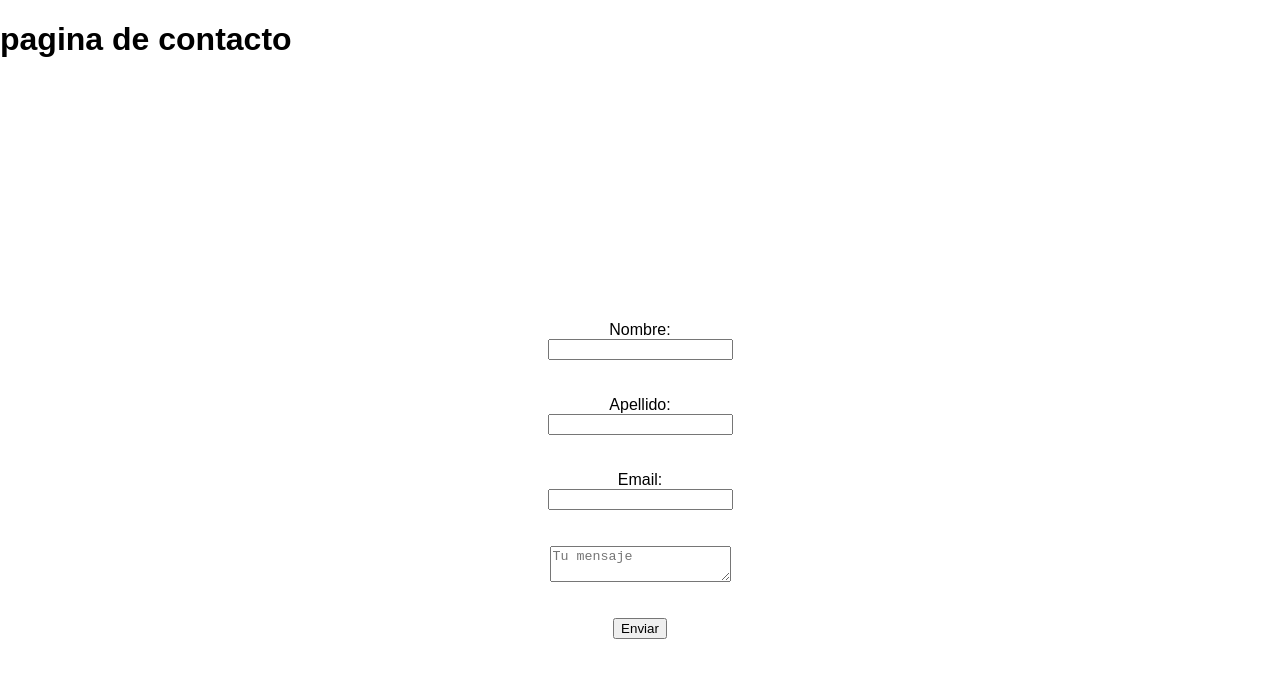
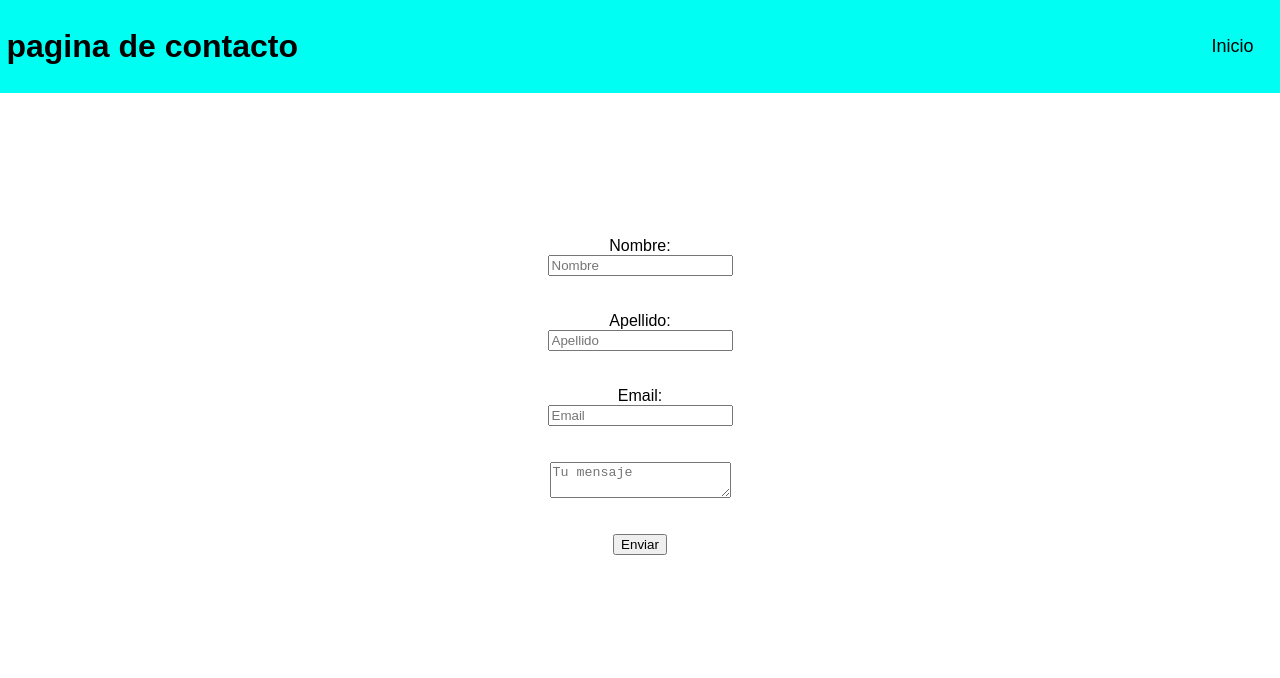
Before and after one commit to Benjaback/proyecto-flexbox, a plain HTML site: page contacto.html in a window 1280 px wide. Drawn offline with Linux system fonts and the light colour scheme.

Commit message:
Contactos hecho

```diff
--- a/contacto.html
+++ b/contacto.html
@@ -7,11 +7,25 @@
     <link rel="stylesheet" href="style/contacto.css">
 </head>
 <body>
-    <h1>pagina de contacto</h1>
+    <header>
+        <h1>pagina de contacto</h1>
+        <nav>
+            <a href="index.html" class="link5">Inicio</a>
+        </nav>
+    </header>
+    <br>
+    <br>
+    <br>
+    <br>
+    <br>
+    <br>
+    <br>
+    <br>
+
     <form action="" class="formulario">
-        Nombre: <input type="text" name="nombre" id="nombre"><br> <br>
-        Apellido: <input type="text" name="apellido" id="apellido"><br> <br>
-        Email: <input type="text" name="Email" id="Email"><br><br>
+        Nombre: <input type="text" name="nombre" id="nombre" placeholder="Nombre"><br> <br>
+        Apellido: <input type="text" name="apellido" id="apellido" placeholder="Apellido"><br> <br>
+        Email: <input type="text" name="Email" id="Email" placeholder="Email"><br><br>
         <textarea name="mensaje" id="men" placeholder="Tu mensaje"></textarea> <br><br>
         <input type="submit" value="Enviar" id="boton">
     </form>
--- a/style/contacto.css
+++ b/style/contacto.css
@@ -1,12 +1,40 @@
 body{
     font-family: sans-serif;
     margin: 0;
-    flex-direction: column;
+
 }
 .formulario{
     display: flex;
     flex-direction: column;
     align-items: center;
     justify-content: center;
-    height: 100vh;
+
 }
+/* encabezado */
+header{
+    display: flex;
+    height: 5%;
+    background-color: rgb(0, 255, 242);
+    justify-content: space-between;
+    align-items: center;
+    padding: 0.5%;
+    flex-direction: row;
+}
+/* links */
+nav{
+    display: flex;
+    align-items: center;
+    gap: 20px;
+    flex-direction: row;
+}
+nav a{
+    text-decoration: none;
+    color: rgb(0, 0, 0);
+    font-size: 18px;
+    padding: 10px 20px;
+    border-radius: 5px;
+    transition: background-color 0.3s ease;
+}
+.link:hover{
+    color: rgb(255, 0, 0);
+}
```
Also changed, not shown: servicios.html (+6 -1 lines).
